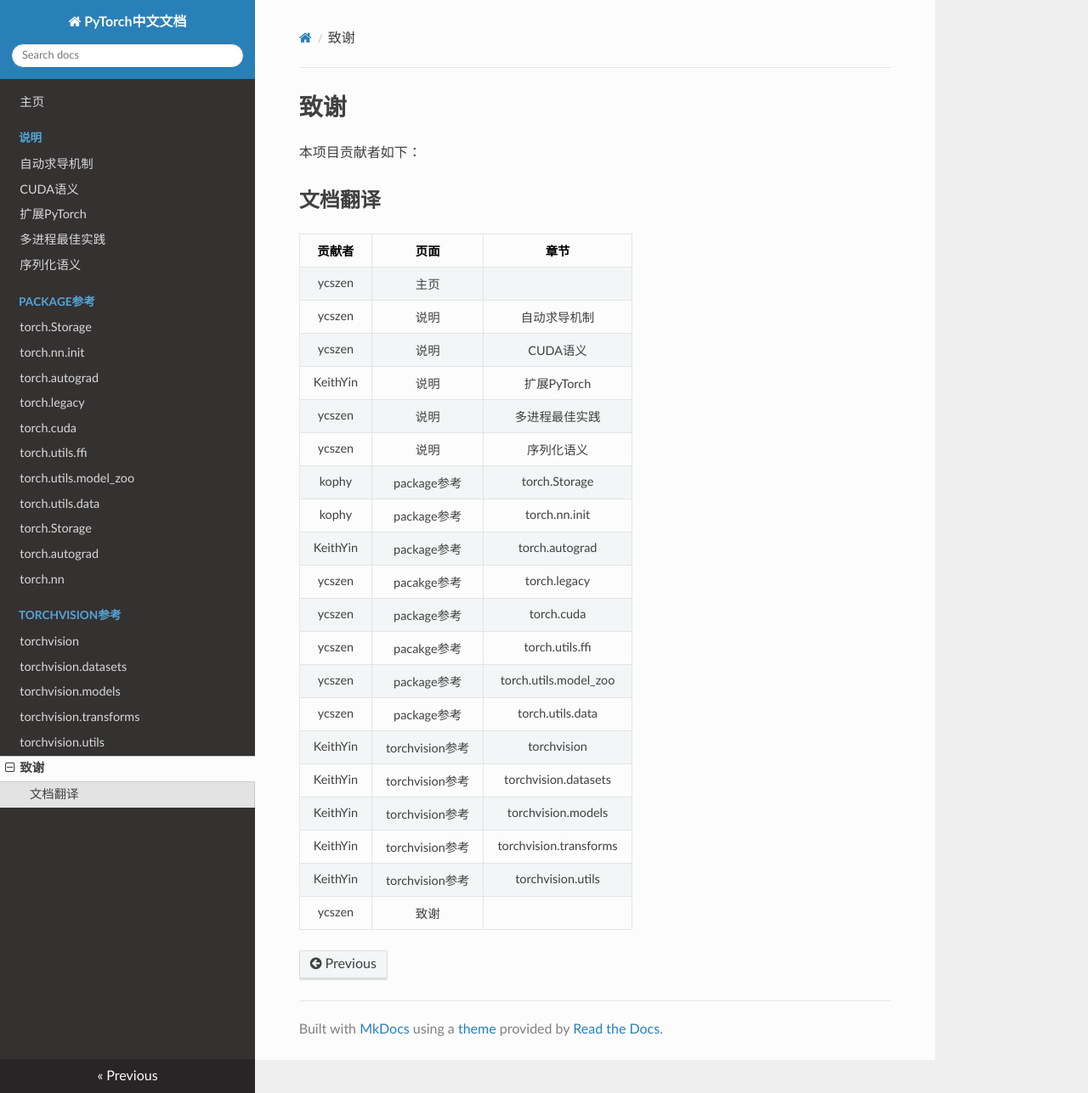
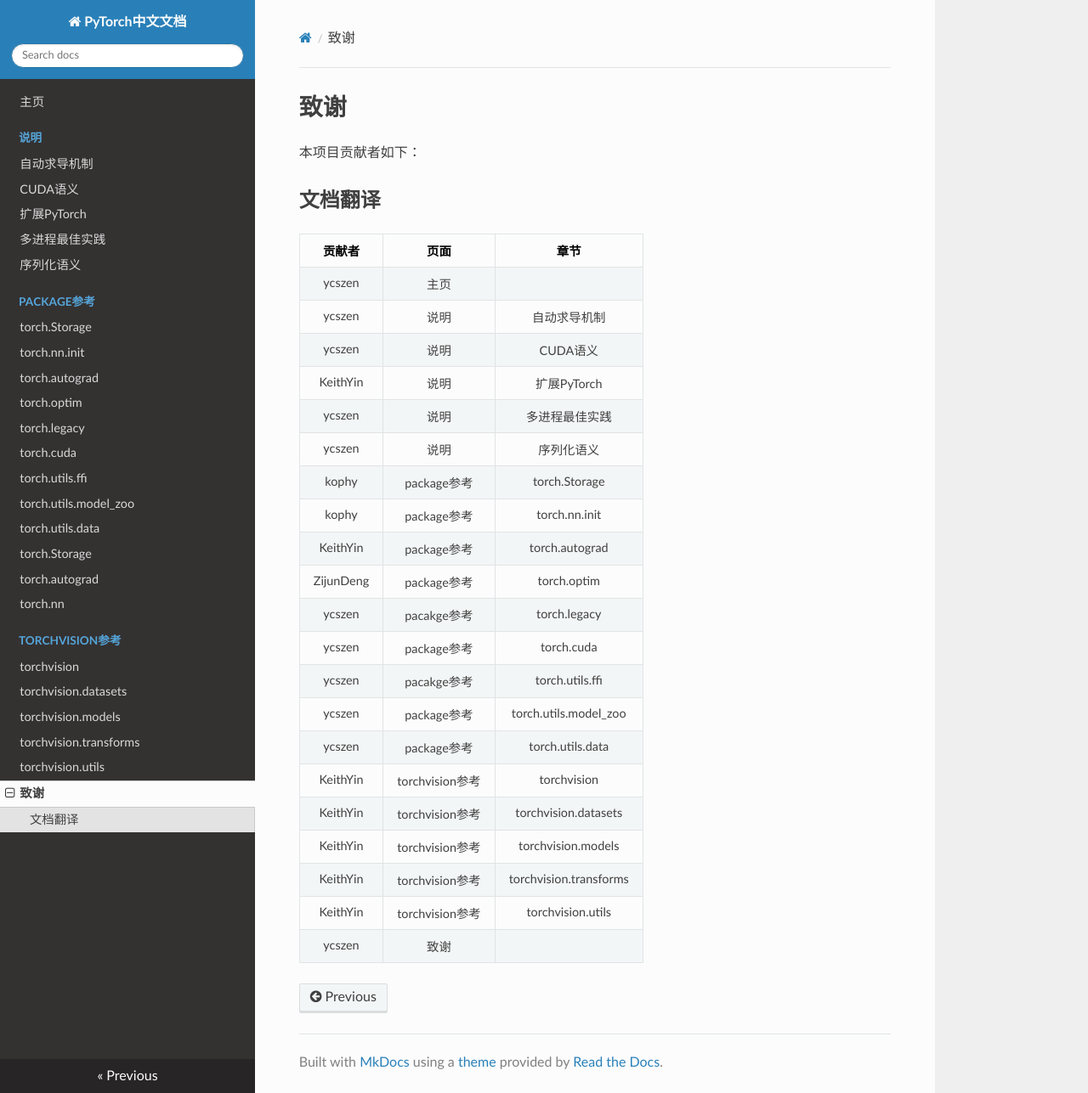
Before and after one commit to awfssv/pytorch-cn, an MkDocs documentation site: the page built from docs/acknowledgement.md, in a window 1280 px wide and 1287 px high. Shown: the whole window at 85% size. Built offline with MkDocs 1.6.1, drawn with Linux system fonts in a browser that asks for light colours; nearby versions of some CDN libraries; old or Windows-style settings are respelled for this version of MkDocs.

Commit message:
填写index和acknowledgement

```diff
--- a/docs/acknowledgement.md
+++ b/docs/acknowledgement.md
@@ -14,6 +14,7 @@
 |kophy|package参考|torch.Storage|
 |kophy|package参考|torch.nn.init|
 |KeithYin|package参考|torch.autograd|
+|ZijunDeng|package参考|torch.optim|
 |ycszen|pacakge参考|torch.legacy|
 |ycszen|package参考|torch.cuda|
 |ycszen|pacakge参考|torch.utils.ffi|
--- a/mkdocs.yml
+++ b/mkdocs.yml
@@ -9,6 +9,7 @@ pages:
 - [package_references/Storage.md, 'PACKAGE参考', 'torch.Storage']
 - [package_references/torch-autograd.md, 'PACKAGE参考', 'torch.nn.init']
 - [package_references/nn_init.md, 'PACKAGE参考', 'torch.autograd']
+- [package_references/torch-optim.md, 'PACKAGE参考', 'torch.optim']
 - [package_references/legacy.md, 'PACKAGE参考', 'torch.legacy']
 - [package_references/torch-cuda.md, 'PACKAGE参考', 'torch.cuda']
 - [package_references/ffi.md, 'PACKAGE参考', 'torch.utils.ffi']
```
Also changed, not shown: docs/index.md (+1 -1 lines).
